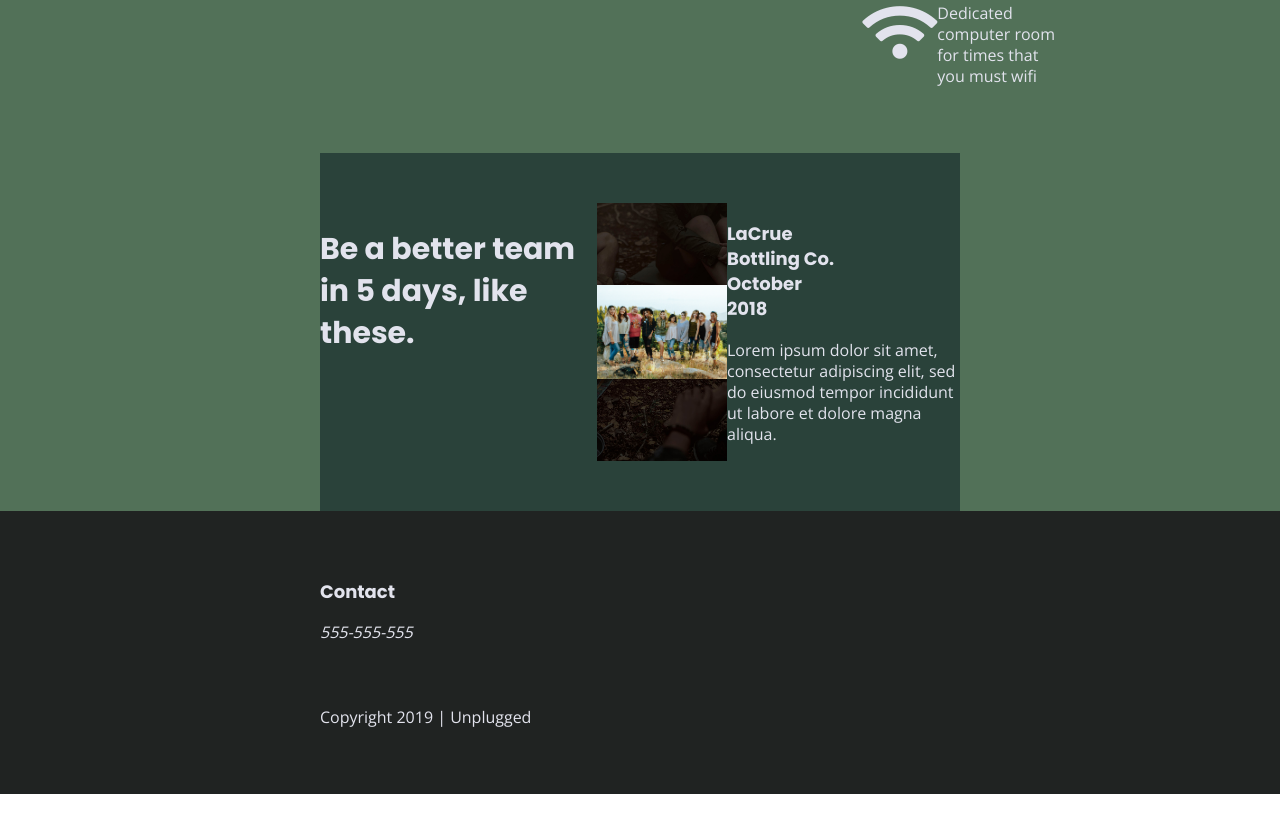
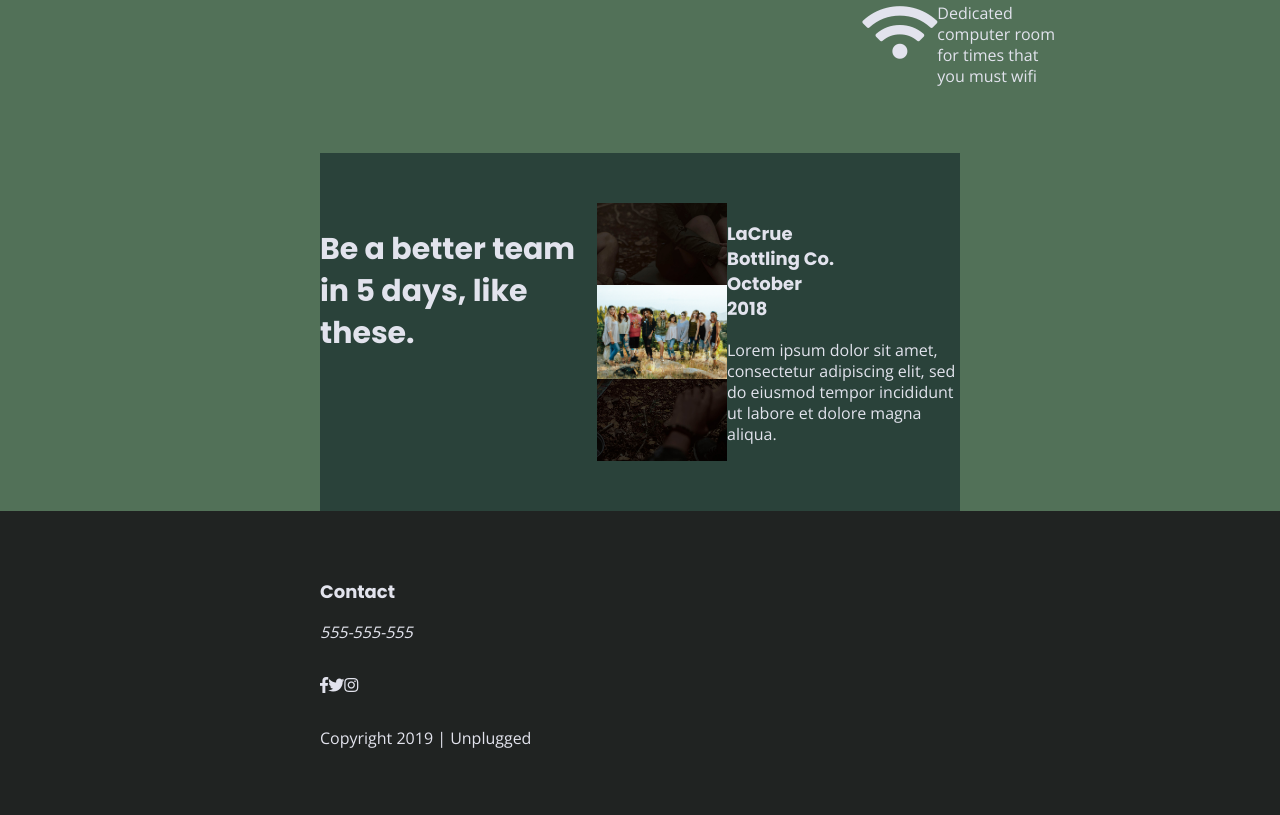
Before and after one commit to meggo15/unplugged-retreat, a website: page index.html in a window 1280 px wide. Shown: the part 1894-2709 px from the top of the page. Before the commit the page ends 2688 px from the top, so only its background shows below. Drawn offline with nearby package versions, Linux system fonts and the light colour scheme; files whose address does not match are found by name.

Commit message:
Added social media icons

```diff
--- a/css/main.css
+++ b/css/main.css
@@ -412,8 +412,10 @@ footer .p {
 
 .social-icons {
   display: flex;
-  justify-content: center;
+  justify-content: space-between;
   align-content: center;
+  color: #2a423a;
+
 }
 
 .contact {
--- a/index.html
+++ b/index.html
@@ -140,11 +140,13 @@
               </address>
           </div>
           <div class="social">
-              <div class="social-icons">
-                  <p><a href="https://www.facebook.com/yoursite" target="_blank"></a></p>
-                  <p><a href="https://www.twitter.com/yoursite" target="_blank"></a></p>
-                  <p><a href="https://www.insagram.com/yoursite" target="_blank"></a></p>
-              </div>
+                <div class="social-icons">
+                  <p>
+                      <a href="www.facebook.com"><i class="fab fa-facebook-f"></i></a>
+                      <a href="www.twitter.com"><i class="fab fa-twitter"></i></a>
+                      <a href="www.instagram.com"><i class="fab fa-instagram"></i></a>
+                  </p>
+                </div>
           </div>
           <div class="copyright">
             <p>Copyright 2019 | Unplugged</p>
```
Also changed, not shown: about/index.html (+7 -5 lines), faq/index.html (+7 -5 lines).
